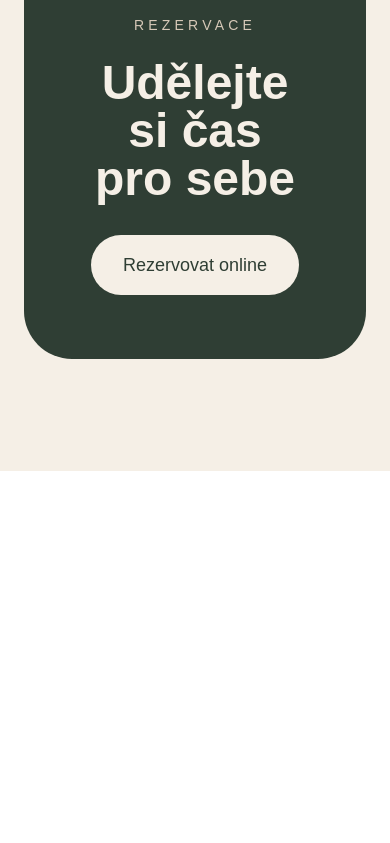
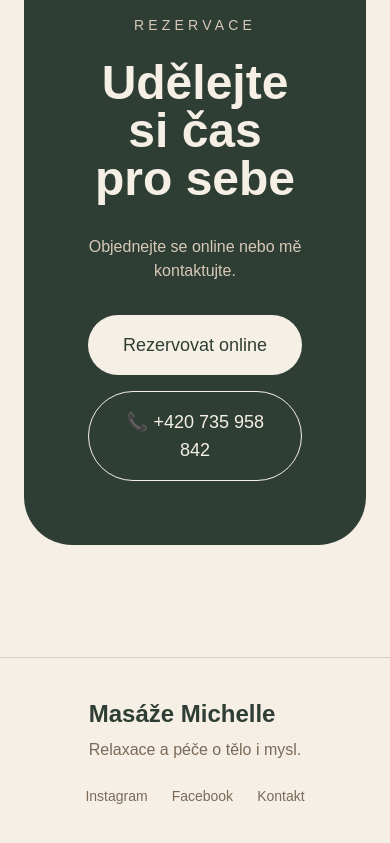
Before and after one commit to michaltacek-hub/mmr-system, a Next.js app: page / in a window 390 px wide. Shown: the part 2031-2874 px from the top of the page. Before the commit the page ends 2502 px from the top, so only its background shows below. Built offline with nearby package versions, Linux system fonts and the light colour scheme.

Commit message:
Vylepseni mobilu, footer a CTA

```diff
--- a/app/components/cta.tsx
+++ b/app/components/cta.tsx
@@ -1,6 +1,6 @@
 export default function CTA() {
   return (
-    <section className="px-6 pb-28">
+    <section id="kontakt" className="px-6 pb-28">
 
       <div className="max-w-5xl mx-auto bg-[#2f3e34] text-[#f5efe6] rounded-[3rem] p-16 text-center">
 
@@ -12,9 +12,27 @@ export default function CTA() {
           Udělejte si čas pro sebe
         </h2>
 
-        <button className="bg-[#f5efe6] text-[#2f3e34] px-8 py-4 rounded-full text-lg hover:opacity-90 transition">
-          Rezervovat online
-        </button>
+        <p className="mb-8 text-[#d7c9b8]">
+          Objednejte se online nebo mě kontaktujte.
+        </p>
+
+        <div className="flex flex-col md:flex-row justify-center gap-4">
+
+          <a
+  href="/rezervace"
+  className="inline-block bg-[#f5efe6] text-[#2f3e34] px-8 py-4 rounded-full text-lg hover:opacity-90 transition"
+>
+  Rezervovat online
+</a>
+
+          <a
+            href="tel:+420735958842"
+            className="border border-[#f5efe6] px-8 py-4 rounded-full text-lg hover:bg-white hover:text-[#2f3e34] transition"
+          >
+            📞 +420 735 958 842
+          </a>
+
+        </div>
 
       </div>
 
--- a/app/components/footer.tsx
+++ b/app/components/footer.tsx
@@ -14,11 +14,27 @@ export default function Footer() {
           </p>
         </div>
 
-        <div className="flex gap-6 text-sm text-[#7b6a58]">
-          <a href="#">Instagram</a>
-          <a href="#">Facebook</a>
-          <a href="#">Kontakt</a>
-        </div>
+      <div className="flex gap-6 text-sm text-[#7b6a58]">
+  <a
+    href="https://www.instagram.com/_masazemichelle/"
+    target="_blank"
+    rel="noopener noreferrer"
+  >
+    Instagram
+  </a>
+
+  <a
+    href="https://www.facebook.com/p/Mas%C3%A1%C5%BEe-Michelle-61577443034560/"
+    target="_blank"
+    rel="noopener noreferrer"
+  >
+    Facebook
+  </a>
+
+  <a href="#kontakt">
+    Kontakt
+  </a>
+</div>
 
       </div>
 
--- a/app/components/navbar.tsx
+++ b/app/components/navbar.tsx
@@ -13,9 +13,9 @@ export default function Navbar() {
 
         <div className="hidden md:flex items-center gap-10 text-sm uppercase tracking-wider">
 
-          <a href="#" className="hover:text-[#7b6a58] transition">
-            Služby
-          </a>
+         <a href="#sluzby" className="hover:text-[#7b6a58] transition">
+  Služby
+</a>
 
           <a href="#" className="hover:text-[#7b6a58] transition">
             O nás
--- a/app/components/services.tsx
+++ b/app/components/services.tsx
@@ -1,6 +1,6 @@
 export default function Services() {
   return (
-    <section className="py-28 px-6">
+    <section id="sluzby" className="py-28 px-6">
 
       <div className="max-w-7xl mx-auto">
 
--- a/app/page.tsx
+++ b/app/page.tsx
@@ -10,7 +10,7 @@ export default function Home() {
 <Hero />
 <Services />
 <CTA />
-<footer />
+<Footer />
 
     </main>
   );
```
